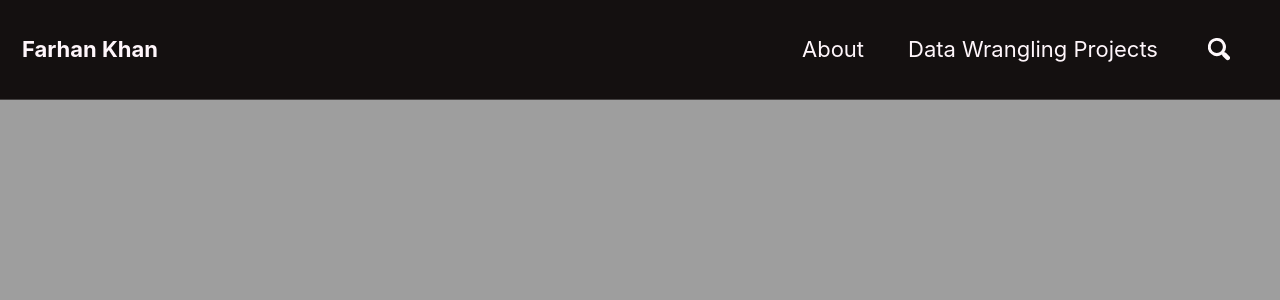
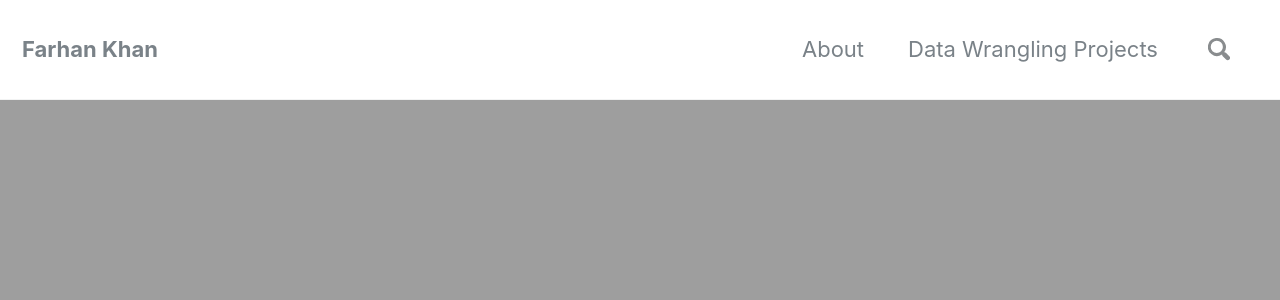
Before and after one commit to khanfarhan10/khanfarhan10old.github.io, a Jekyll site: the page built from index.html, in a window 1280 px wide and 900 px high. Shown: the top 300 px of the window. Built offline with Jekyll 4.4.1, drawn with Linux system fonts in a browser that asks for light colours; nearby versions of some CDN libraries; the list of posts is cut into pages by our own code.

Commit message:
Update _config.yml

```diff
--- a/_config.yml
+++ b/_config.yml
@@ -12,7 +12,7 @@
 
 theme                  : "minimal-mistakes-jekyll"
 remote_theme           : "mmistakes/minimal-mistakes"
-minimal_mistakes_skin    : "neon" #"default" # "air", "aqua", "contrast", "dark", "dirt", "neon", "mint", "plum", "sunrise"
+minimal_mistakes_skin    : "default" #"neon" #"default" # "air", "aqua", "contrast", "dark", "dirt", "neon", "mint", "plum", "sunrise"
 
 # Site Settings
 locale                   : "en-US"
```
